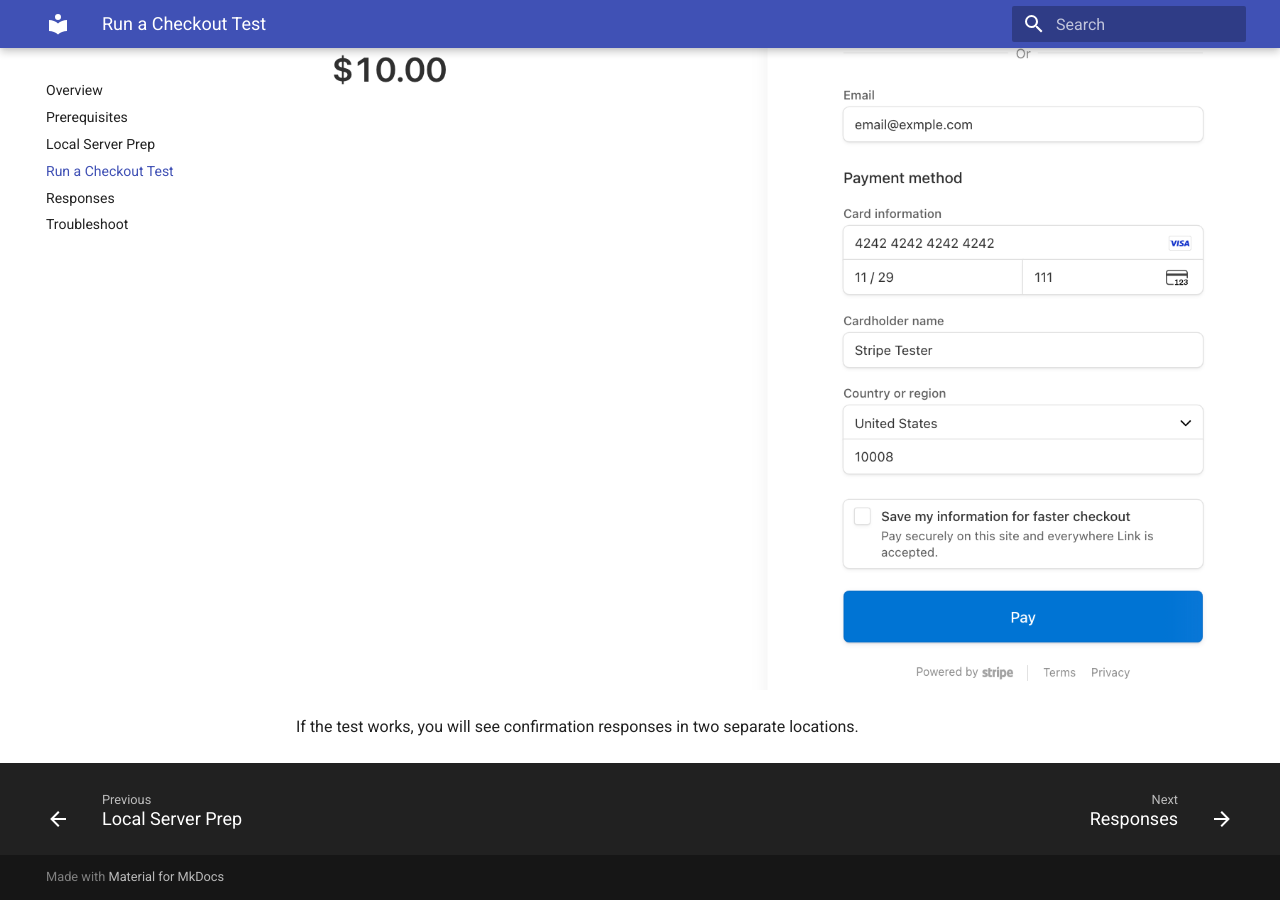
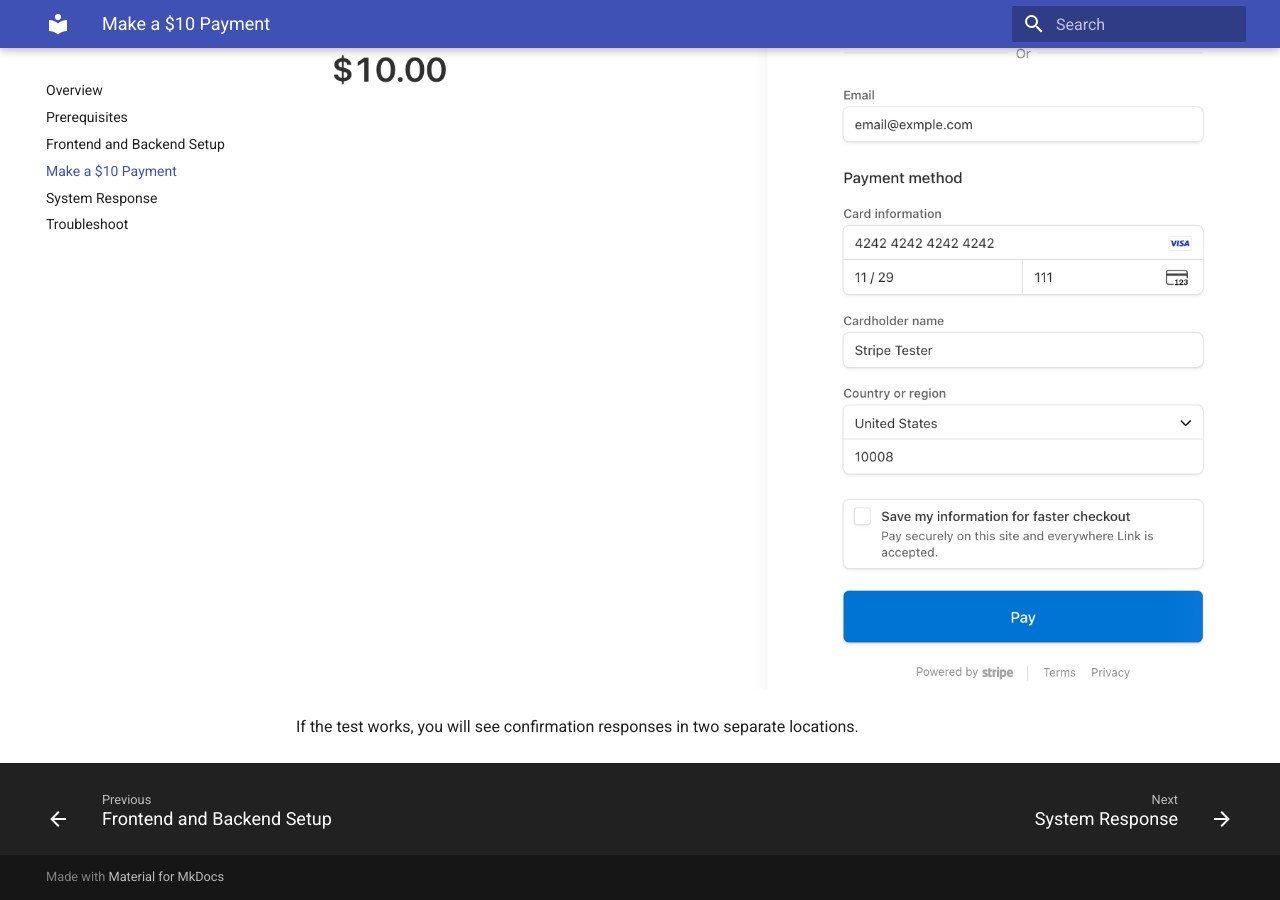
Before and after one commit to codymauro/stripe-payment-guide, an MkDocs documentation site: the page built from docs/integration.md, in a window 1280 px wide and 900 px high, scrolled down 3335 px. Built offline with MkDocs 1.6.1 and Material for MkDocs 9.7.7, drawn with Linux system fonts in a browser that asks for light colours; some of the changed text lies outside the part shown.

Commit message:
Update mkdocs.yml

```diff
--- a/mkdocs.yml
+++ b/mkdocs.yml
@@ -12,9 +12,9 @@ theme:
 nav:
   - Overview: index.md
   - Prerequisites: prerequisites.md
-  - Local Server Prep: code.md
-  - Run a Checkout Test: integration.md
-  - Responses: response.md
+  - Frontend and Backend Setup: code.md
+  - Make a $10 Payment: integration.md
+  - System Response: response.md
   - Troubleshoot: troubleshoot.md
 
 markdown_extensions:
```
